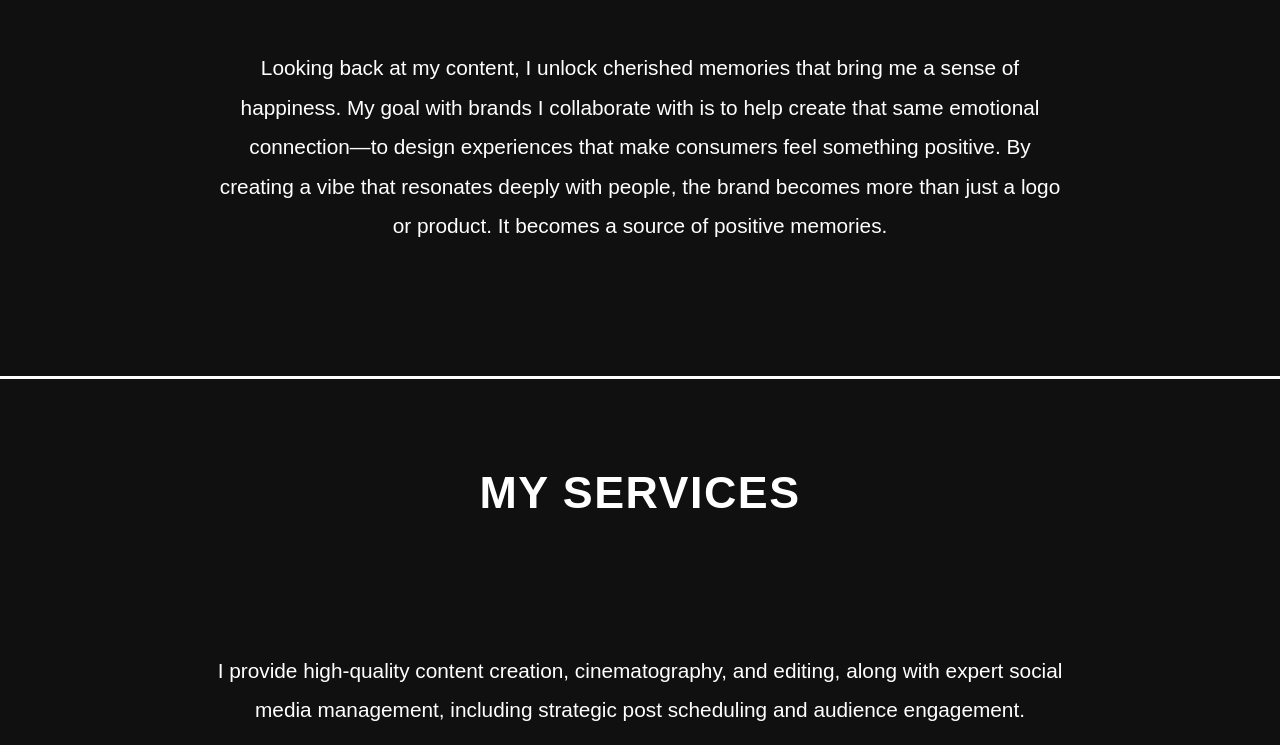
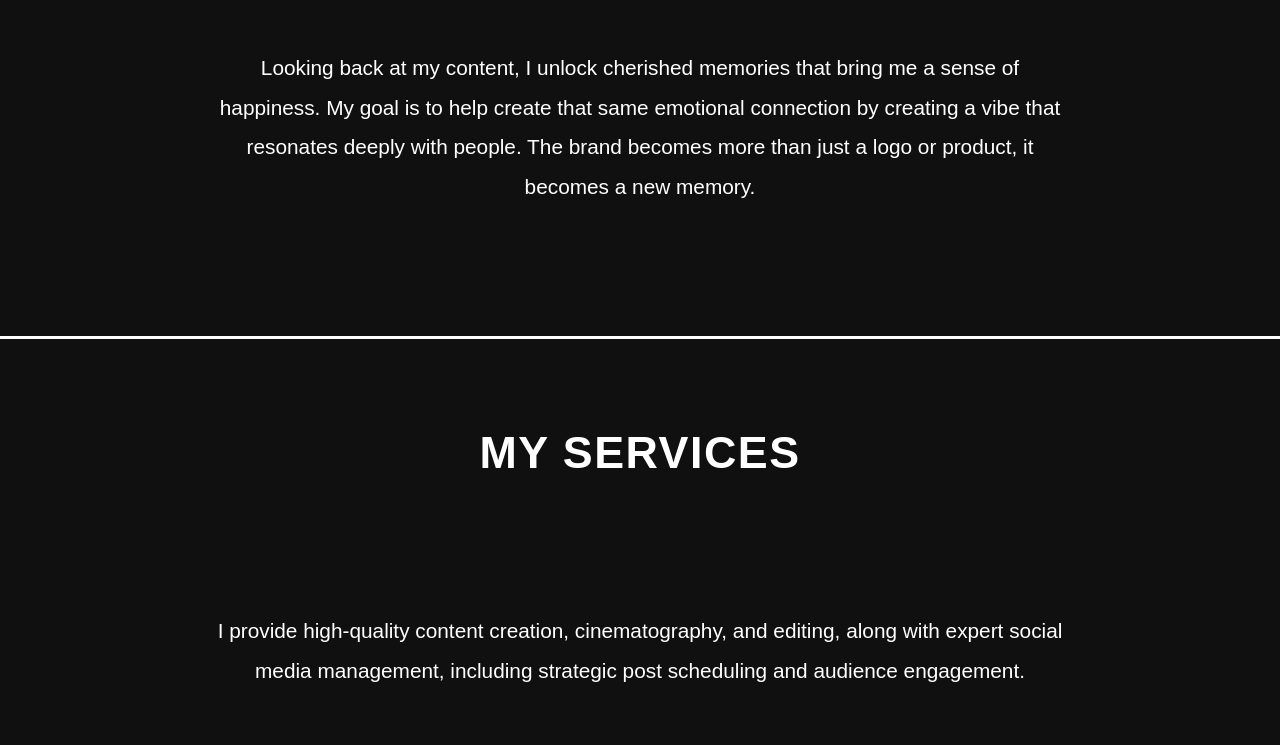
Before and after one commit to james57757/jsstudios, a Next.js app: page / in a window 1280 px wide. Shown: the part 1584-2329 px from the top of the page. Built offline with nearby package versions, Linux system fonts and the light colour scheme.

Commit message:
changes my contect section paragraph

```diff
--- a/app/page.tsx
+++ b/app/page.tsx
@@ -45,9 +45,8 @@ export default function Home() {
         {/* Paragraph */}
         <p>
         Looking back at my content, I unlock cherished memories that bring me a sense of happiness.
-        My goal with brands I collaborate with is to help create that same emotional connection—to design experiences that make consumers feel something positive.
-        By creating a vibe that resonates deeply with people, the brand becomes more than just a logo or product.
-        It becomes a source of positive memories.
+        My goal is to help create that same emotional connection by creating a vibe that resonates deeply with people.
+        The brand becomes more than just a logo or product, it becomes a new memory.
         </p>
       </section>
 
```
